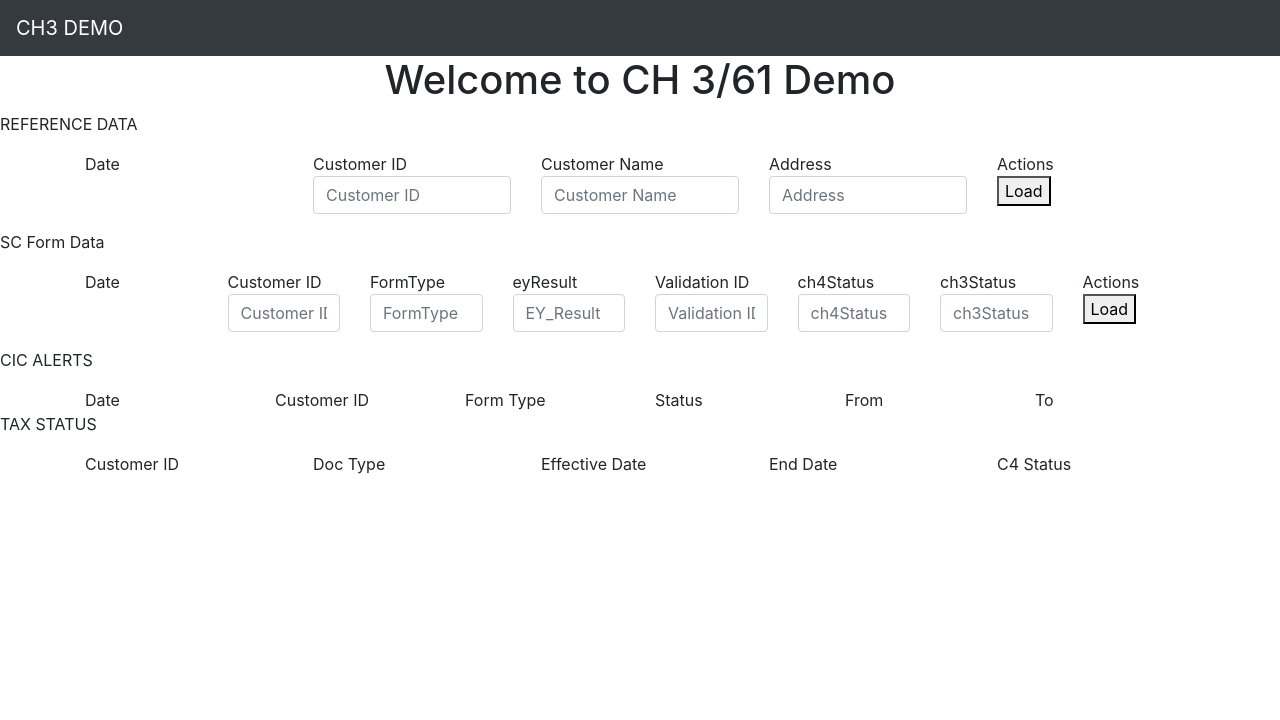
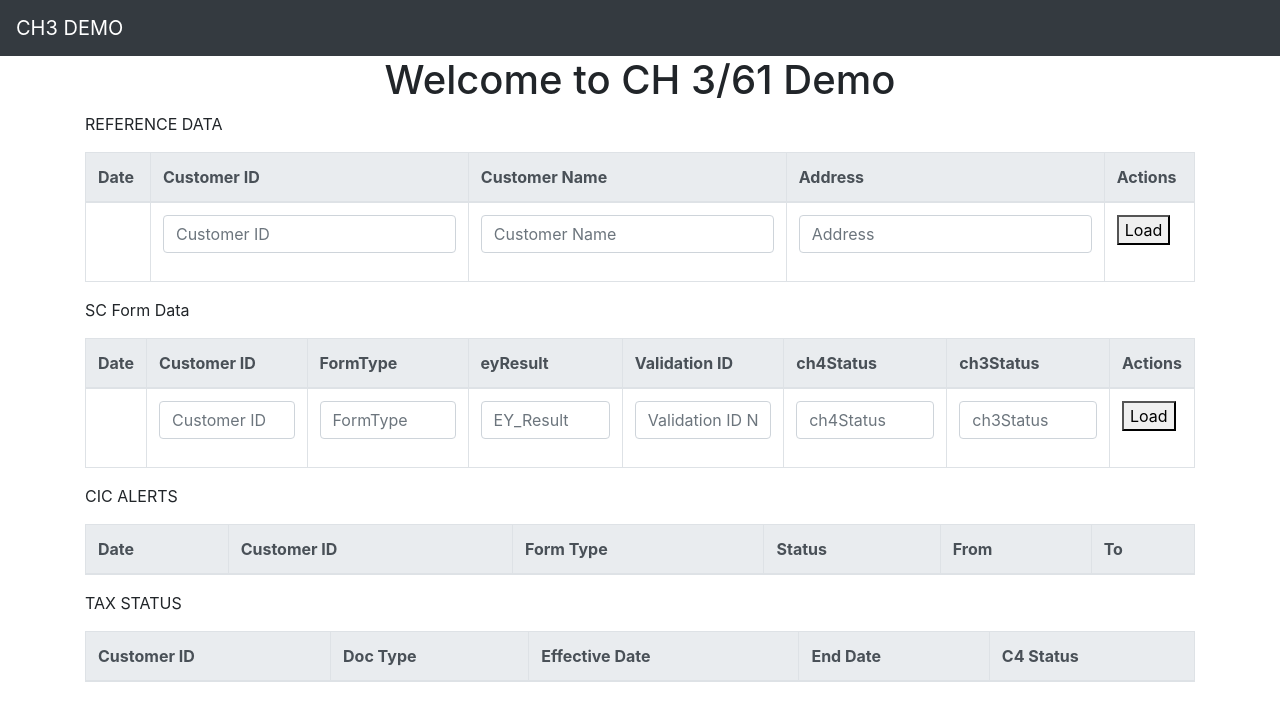
Before and after one commit to atimoshevsky/ch3demo, an Angular app in the folder ch3demoproject/: page / in a window 1280 px wide. Shown: the top 720 px of the page. Built offline with nearby package versions, Linux system fonts and the light colour scheme.

Commit message:
change desigb

```diff
--- a/ch3demoproject/src/app/cicalert/cicalert.component.css
+++ b/ch3demoproject/src/app/cicalert/cicalert.component.css
@@ -0,0 +1,6 @@
+.header-row
+{
+    color: #401500;
+    background-color: #888585;
+    border-color: #792700;
+}
--- a/ch3demoproject/src/app/cicalert/cicalert.component.html
+++ b/ch3demoproject/src/app/cicalert/cicalert.component.html
@@ -1,176 +1,199 @@
+<div class="container">
   <p>
     REFERENCE DATA
   </p>
-<div class="container">
-  <div class="row">
-    <div class="col-sm">Date</div>
-    <div class="col-sm">Customer ID</div>
-    <div class="col-sm">Customer Name</div>
-    <div class="col-sm">Address</div>
-    <div class="col-sm">Actions</div>
-  </div>
-  <div *ngFor="let item of referenceDataList" class="row">
-    <div class="col-sm">
-      {{item.loadedDate}}
-    </div>
-    <div class="col-sm">
-      {{item.customerID}}
-    </div>
-    <div class="col-sm">
-      {{item.customerName}}
-    </div>
-    <div class="col-sm">
-      {{item.address}}
-    </div>
-    <div class="col-sm">
-
-    </div>
-  </div>
-  <div class="row">
-    <div class="col-sm"></div>
-    <div class="col-sm form-group">
+  <table class="table table-bordered">
+    <thead class="thead-light">
+      <tr>
+        <th>Date</th>
+        <th>Customer ID</th>
+        <th>Customer Name</th>
+        <th>Address</th>
+        <th>Actions</th>
+      </tr>
+    </thead>
+    <tbody>
+      <tr *ngFor="let item of referenceDataList">
+        <td> {{item.loadedDate}}</td>
+        <td> {{item.customerID}}</td>
+        <td> {{item.customerName}}</td>
+        <td> {{item.address}}</td>
+        <td></td>
+      </tr>
+      <tr>
+        <td>
+        </td>
+        <td>
+          <div class="form-group">
             <input type="text" class="form-control" placeholder="Customer ID" [(ngModel)]="customerReferenceData.customerID">
           </div>
-    <div class="col-sm form-group">
+        </td>
+        <td>
+          <div class="form-group">
             <input type="text" class="form-control" placeholder="Customer Name" [(ngModel)]="customerReferenceData.customerName">
           </div>
-    <div class="col-sm form-group">
+        </td>
+        <td>
+          <div class="form-group">
             <input type="text" class="form-control" placeholder="Address" [(ngModel)]="customerReferenceData.address">
           </div>
-    <div class="col-sm">
+        </td>
+        <td>
+          <div>
             <button mat-raised-button color="primary" (click)="loadCustomer()">Load</button>
           </div>
-  </div>
-</div>
+        </td>
+      </tr>
+    </tbody>
+  </table>
 
   <p>
     SC Form Data
   </p>
-<div class="container">
-  <div class="row">
-    <div class="col-sm">Date</div>
-    <div class="col-sm">Customer ID</div>
-    <div class="col-sm">FormType</div>
-    <div class="col-sm">eyResult</div>
-    <div class="col-sm">Validation ID</div>
-    <div class="col-sm">ch4Status</div>
-    <div class="col-sm">ch3Status</div>
-    <div class="col-sm">Actions</div>
-  </div>
-  <div *ngFor="let scFormItem of scFormDataList" class="row">
-    <div class="col-sm">
+  <table class="table table-bordered">
+    <thead class="thead-light">
+      <th>Date</th>
+      <th>Customer ID</th>
+      <th>FormType</th>
+      <th>eyResult</th>
+      <th>Validation ID</th>
+      <th>ch4Status</th>
+      <th>ch3Status</th>
+      <th>Actions</th>
+    </thead>
+    <tbody>
+      <tr *ngFor="let scFormItem of scFormDataList">
+        <td>
           {{scFormItem.loadedDate}}
-    </div>
-    <div class="col-sm">
+        </td>
+        <td>
           {{scFormItem.customerID}}
-    </div>
-    <div class="col-sm">
+        </td>
+        <td>
           {{scFormItem.formType}}
-    </div>
-    <div class="col-sm">
+        </td>
+        <td>
           {{scFormItem.eyResult}}
-    </div>
-    <div class="col-sm">
+        </td>
+        <td>
           {{scFormItem.validationIDNumber}}
-    </div>
-    <div class="col-sm">
+        </td>
+        <td>
           {{scFormItem.ch4Status}}
-    </div>
-    <div class="col-sm">
+        </td>
+        <td>
           {{scFormItem.ch3Status}}
-    </div>
-    <div class="col-sm">
+        </td>
+        <td>
           <!-- Actions-->
-    </div>
-  </div>
-  <div class="row">
-    <div class="col-sm"></div>
-    <div class="col-sm form-group">
+        </td>
+      </tr>
+      <tr>
+        <td>
+        </td>
+        <td>
+          <div class="form-group">
             <input type="text" class="form-control" placeholder="Customer ID" [(ngModel)]="scFormData.customerID">
           </div>
-    <div class="col-sm form-group">
+        </td>
+        <td>
+          <div class="form-group">
             <input type="text" class="form-control" placeholder="FormType" [(ngModel)]="scFormData.formType">
           </div>
-    <div class="col-sm form-group">
+        </td>
+        <td>
+          <div class="form-group">
             <input type="text" class="form-control" placeholder="EY_Result" [(ngModel)]="scFormData.eyResult">
           </div>
-    <div class="col-sm form-group">
+        </td>
+        <td>
+          <div class="form-group">
             <input type="text" class="form-control" placeholder="Validation ID Number" [(ngModel)]="scFormData.validationIDNumber">
           </div>
-    <div class="col-sm form-group">
+        </td>
+        <td>
+          <div class="form-group">
             <input type="text" class="form-control" placeholder="ch4Status" [(ngModel)]="scFormData.ch4Status">
           </div>
-    <div class="col-sm form-group">
+        </td>
+        <td>
+          <div class="form-group">
             <input type="text" class="form-control" placeholder="ch3Status" [(ngModel)]="scFormData.ch3Status">
           </div>
-    <div class="col-sm">
+        </td>
+        <td>
           <button mat-raised-button color="primary" (click)="loadScForm()">Load</button>
-    </div>
-  </div>
-</div>
+        </td>
+      </tr>
+      <tbody>
+  </table>
   <p>
     CIC ALERTS
   </p>
-
-<div class="container">
-  <div class="row">
-    <div class="col-sm">Date</div>
-    <div class="col-sm">Customer ID</div>
-    <div class="col-sm">Form Type</div>
-    <div class="col-sm">Status</div>
-    <div class="col-sm">From</div>
-    <div class="col-sm">To</div>
-  </div>
-  <div *ngFor="let cicItem of cicAlertList" class="row">
-    <div class="col-sm">
+  <table class="table table-bordered">
+    <thead class="thead-light">
+      <th>Date</th>
+      <th>Customer ID</th>
+      <th>Form Type</th>
+      <th>Status</th>
+      <th>From</th>
+      <th>To</th>
+    </thead>
+    <tbody>
+      <tr *ngFor="let cicItem of cicAlertList">
+        <td>
           {{cicItem.createdDate}}
-    </div>
-    <div class="col-sm">
+        </td>
+        <td>
           {{cicItem.customerID}}
-    </div>
-    <div class="col-sm">
+        </td>
+        <td>
           {{cicItem.formType}}
-    </div>
-    <div class="col-sm">
+        </td>
+        <td>
           {{cicItem.status}}
-    </div>
-    <div class="col-sm">
+        </td>
+        <td>
           {{cicItem.fromValue}}
-    </div>
-    <div class="col-sm">
+        </td>
+        <td>
           {{cicItem.toValue}}
-    </div>
-  </div>
-</div>
+        </td>
+      </tr>
+    </tbody>
+  </table>
 
   <p>
     TAX STATUS
   </p>
 
-<div class="container">
-  <div class="row">
-    <div class="col-sm">Customer ID</div>
-    <div class="col-sm">Doc Type</div>
-    <div class="col-sm">Effective Date</div>
-    <div class="col-sm">End Date</div>
-    <div class="col-sm">C4 Status</div>
+  <table class="table table-bordered">
+    <thead class="thead-light">
+      <th>Customer ID</th>
+      <th>Doc Type</th>
+      <th>Effective Date</th>
+      <th>End Date</th>
+      <th>C4 Status</th>
+    </thead>
+
+    <tbody>
+      <tr *ngFor="let taxStatusItem of taxStatusList">
+        <td>
+          {{taxStatusItem.customerID}}
+        </td>
+        <td>
+          {{taxStatusItem.docType}}
+        </td>
+        <td>
+          {{taxStatusItem.effactiveDate}}
+        </td>
+        <td>
+          {{taxStatusItem.endDate}}
+        </td>
+        <td>
+          {{taxStatusItem.ch4Status}}
+        </td>
+      </tr>
+    </tbody>
+  </table>
 </div>
-  <div *ngFor="let taxStatusItem of taxStatusList" class="row">
-    <div class="col-sm">
-      {{taxStatusItem.customerID}}
-    </div>
-    <div class="col-sm">
-      {{taxStatusItem.docType}}
-    </div>
-    <div class="col-sm">
-      {{taxStatusItem.effactiveDate}}
-    </div>
-    <div class="col-sm">
-      {{taxStatusItem.endDate}}
-    </div>
-    <div class="col-sm">
-      {{taxStatusItem.ch4Status}}
-    </div>
-
-  </div>
-</div>
```
Lines whose indentation alone changed are shown as unchanged.
